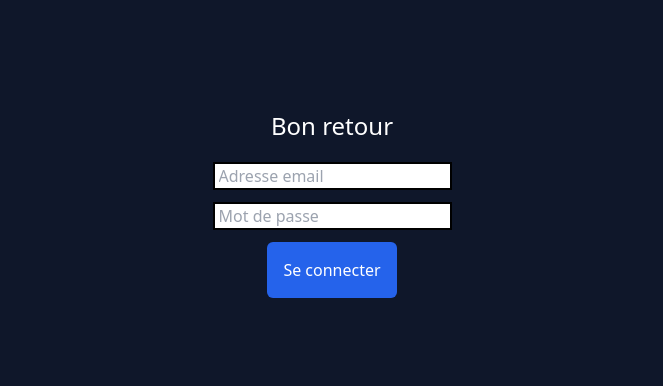
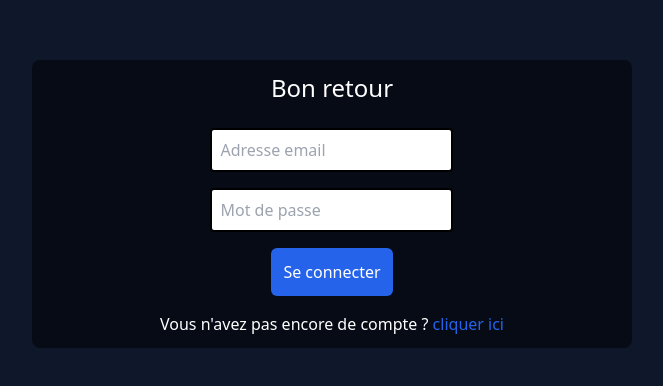
Before and after one commit to Heriiniiaina/Notes_App, a React (Vite) app: page /login in a window 1280 px wide. Shown: the part 196-582 px from the top of the page, without its empty margins (308-971 px from the left). Built offline with nearby package versions, Linux system fonts and the light colour scheme.

Commit message:
login pag

```diff
--- a/src/main.tsx
+++ b/src/main.tsx
@@ -11,7 +11,7 @@ import Note from './pages/Notes/Note.tsx'
 import NoteCreate from './pages/NoteCreate/NoteCreate.tsx'
 import PublicRoute from './components/PublicRoute/PublicRoute.tsx'
 import "./output.css"
-import Login from './components/Login/Login.tsx'
+import Login from './pages/Login/Login.tsx'
 import ProtectedRoute from './components/ProtectedRoute/ProtectedRoute.tsx'
 import {Toaster} from "react-hot-toast"
 createRoot(document.getElementById('root')!).render(
--- a/src/output.css
+++ b/src/output.css
@@ -722,8 +722,8 @@ video {
   align-items: center;
 }
 
-.justify-normal {
-  justify-content: normal;
+.justify-start {
+  justify-content: flex-start;
 }
 
 .justify-center {
@@ -740,6 +740,14 @@ video {
 
 .gap-5 {
   gap: 1.25rem;
+}
+
+.gap-4 {
+  gap: 1rem;
+}
+
+.gap-6 {
+  gap: 1.5rem;
 }
 
 .gap-x-1 {
@@ -775,6 +783,10 @@ video {
   border-radius: 0.375rem;
 }
 
+.rounded-lg {
+  border-radius: 0.5rem;
+}
+
 .border {
   border-width: 1px;
 }
@@ -783,14 +795,14 @@ video {
   border-width: 2px;
 }
 
+.border-black {
+  --tw-border-opacity: 1;
+  border-color: rgb(0 0 0 / var(--tw-border-opacity));
+}
+
 .border-gray-200 {
   --tw-border-opacity: 1;
   border-color: rgb(229 231 235 / var(--tw-border-opacity));
-}
-
-.border-black {
-  --tw-border-opacity: 1;
-  border-color: rgb(0 0 0 / var(--tw-border-opacity));
 }
 
 .bg-blue-400 {
@@ -808,14 +820,14 @@ video {
   background-color: rgb(243 244 246 / var(--tw-bg-opacity));
 }
 
+.bg-slate-900 {
+  --tw-bg-opacity: 1;
+  background-color: rgb(15 23 42 / var(--tw-bg-opacity));
+}
+
 .bg-white {
   --tw-bg-opacity: 1;
   background-color: rgb(255 255 255 / var(--tw-bg-opacity));
-}
-
-.bg-slate-900 {
-  --tw-bg-opacity: 1;
-  background-color: rgb(15 23 42 / var(--tw-bg-opacity));
 }
 
 .p-0 {
@@ -824,6 +836,10 @@ video {
 
 .p-10 {
   padding: 2.5rem;
+}
+
+.p-4 {
+  padding: 1rem;
 }
 
 .p-6 {
@@ -838,20 +854,25 @@ video {
   padding: 50px;
 }
 
-.p-2 {
-  padding: 0.5rem;
+.p-3 {
+  padding: 0.75rem;
 }
 
-.p-4 {
-  padding: 1rem;
+.py-2 {
+  padding-top: 0.5rem;
+  padding-bottom: 0.5rem;
+}
+
+.pl-1 {
+  padding-left: 0.25rem;
 }
 
 .pl-10 {
   padding-left: 2.5rem;
 }
 
-.pl-1 {
-  padding-left: 0.25rem;
+.pl-2 {
+  padding-left: 0.5rem;
 }
 
 .text-right {
@@ -985,6 +1006,14 @@ video {
     width: 66.666667%;
   }
 
+  .sm\:w-\[800px\] {
+    width: 800px;
+  }
+
+  .sm\:w-\[600px\] {
+    width: 600px;
+  }
+
   .sm\:rounded-lg {
     border-radius: 0.5rem;
   }
--- a/src/components/Login/Login.tsx
+++ b/src/pages/Login/Login.tsx
@@ -2,7 +2,7 @@ import axios from 'axios'
 import React, { useState } from 'react'
 import toast from 'react-hot-toast'
 import { useDispatch } from 'react-redux'
-import { useNavigate } from 'react-router-dom'
+import { Link, useNavigate } from 'react-router-dom'
 import { login } from '../../store/note/auth-slice'
 interface User{
     userId:string,
@@ -33,14 +33,18 @@ const Login = () => {
     }
 
   return (
-    <div className='flex h-screen flex-col justify-center items-center gap-5 bg-slate-900'>
+    <div className='h-screen flex flex-col bg-slate-900 justify-center items-center'>
+    <div style={{ backgroundColor: 'rgba(0, 0, 0, 0.5)' }} className="flex flex-col items-center rounded-lg p-3 sm:w-[600px] max-w-full gap-6">
         <h2 className='text-2xl text-white'>Bon retour</h2>
-        <form action="" onSubmit={handleSubmit} className='flex flex-col justify-center items-center gap-3'>
-            <input className='outline-1 border-black border-2 pl-1' placeholder='Adresse email' type='text' onChange={e=>setEmail(e.target.value)}/>
-            <input className='outline-1 border-black border-2 pl-1' placeholder='Mot de passe' type='password' onChange={e=>setPassword(e.target.value)}/>
-            <button type='submit' className='bg-blue-600 p-4 text-white rounded-md'>Se connecter</button>
+        <form action="" onSubmit={handleSubmit} className='flex flex-col justify-center items-center gap-4'>
+            <input  className='outline-1 rounded border-black border-2 pl-2 py-2' placeholder='Adresse email' type='text' onChange={e=>setEmail(e.target.value)}/>
+            <input  className='outline-1 rounded border-black border-2 pl-2 py-2' placeholder='Mot de passe' type='password' onChange={e=>setPassword(e.target.value)}/>
+            <button type='submit' className='bg-blue-600 p-3 text-white rounded-md'>Se connecter</button>
+            <p className='text-white'>Vous n'avez pas encore de compte ? <Link style={{color:"#2563eb"}} to={"/register"}>cliquer ici </Link></p>
         </form>
     </div>
+    </div>
+
   )
 }
 
```
